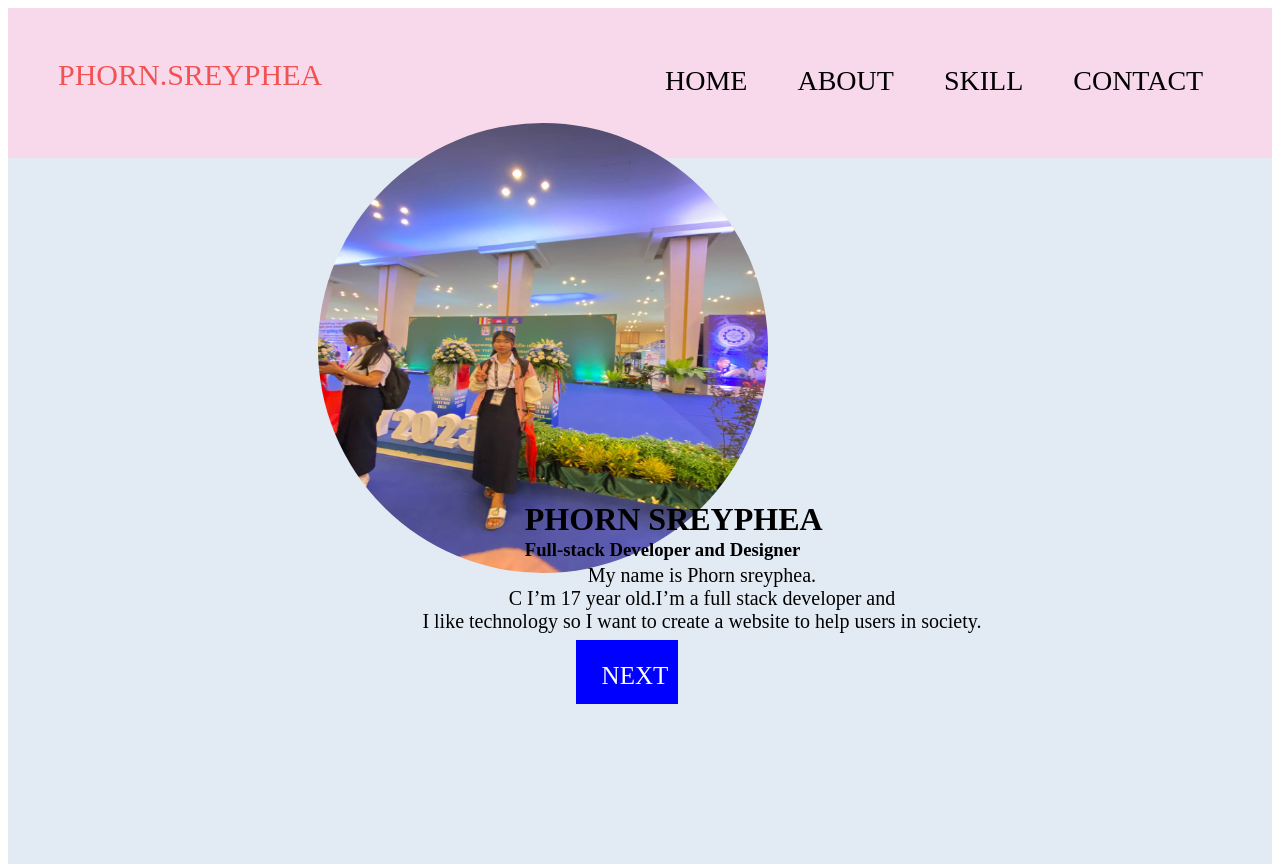
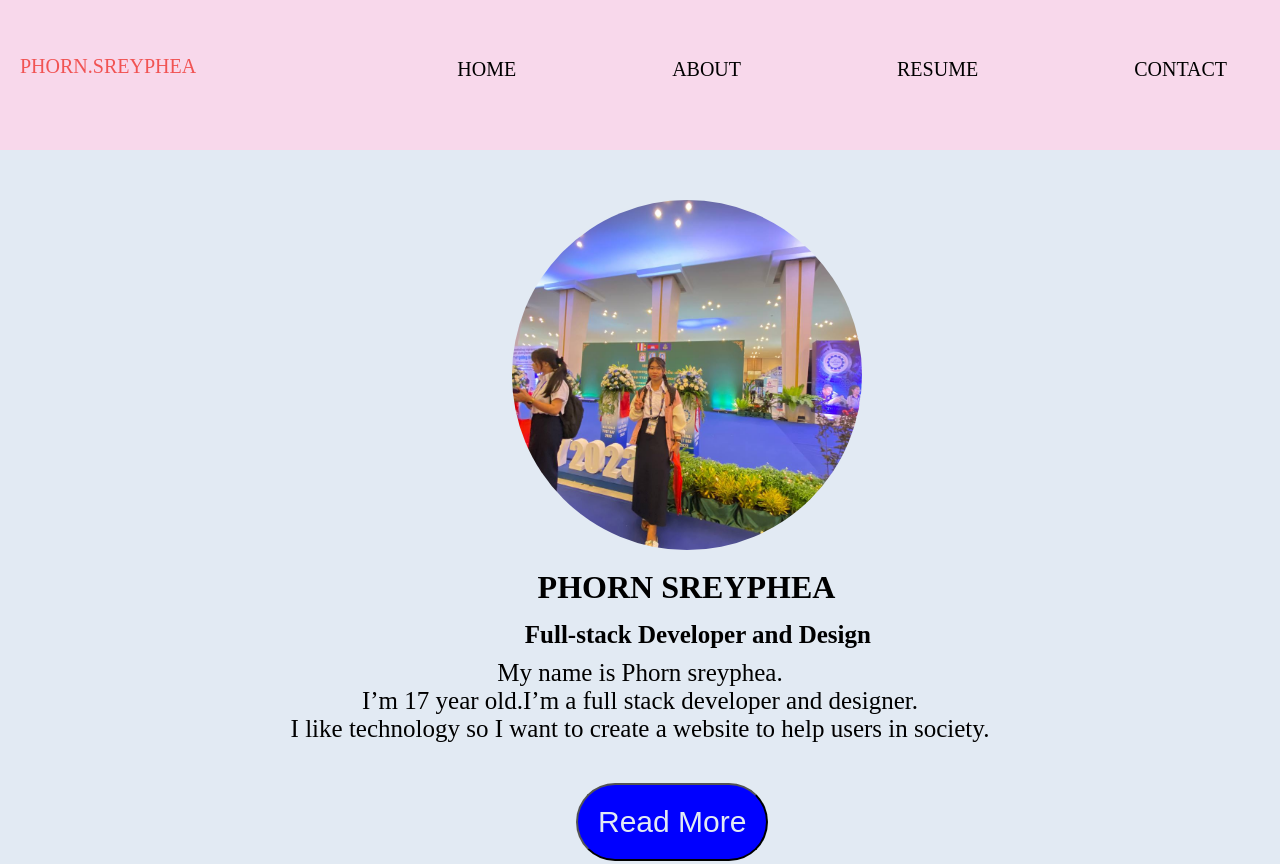
Before and after one commit to sreypheaphorn/sreyphea123, a plain HTML site: page index.html in a window 1280 px wide. Shown: the top 864 px of the page. Drawn offline with Linux system fonts and the light colour scheme.

Commit message:
create about page and contact page fixd figma

```diff
--- /dev/null
+++ b/about.css
@@ -0,0 +1,126 @@
+.container {
+    width: 100%;
+    height: 1000px;
+    background-color: #E2EAF3;
+}
+
+.menu-bar {
+    width: 100%;
+    height: 15%;
+    background-color: #F8D8EB;
+    display: flex;
+    justify-content: space-between;
+}
+
+.logo a {
+    font-size: 20px;
+    color: #F15353;
+    float: right;
+    margin-top: 70px;
+    margin-left: 30px;
+    transition: 0.3s ease;
+    text-decoration: none;
+}
+
+.logo a:hover {
+    transform: scale(1.1);
+    border-bottom: 2px solid red;
+    color: red;
+}
+
+.menu {
+
+    width: 80%;
+    height: auto;
+    display: block;
+    text-decoration: none;
+
+}
+
+.menu ul {
+    list-style-type: none;
+    float: right;
+
+}
+
+.menu ul li {
+    float: left;
+    justify-content: center;
+    margin-left: 100px;
+    margin-top: 55px;
+
+}
+
+.menu ul li a {
+    display: block;
+    justify-content: none;
+    margin-right: 50px;
+    padding: 3px;
+    color: black;
+    font-size: 20px;
+    font-weight: 25px;
+    float: left;
+    text-decoration: none;
+
+
+}
+
+.menu ul li a:hover {
+    border-bottom: 2px solid red;
+    color: red;
+}
+
+.content img {
+    width: 450px;
+    height: 450px;
+    border-radius: 50%;
+    margin-left: 90px;
+    margin-top: 90px;
+    object-fit: cover;
+
+}
+
+.content input {
+    font-size: 20px;
+    background-color: blue;
+    padding: 15px 15px;
+    color: #E2EAF3;
+    border-radius: 40px;
+    margin-top: 60px;
+    margin-left: 13%;
+}
+
+.menuabout h1 {
+    width: 50%;
+    height: 50%;
+    float: right;
+    /* background-color: yellowgreen; */
+    margin-top: -550px;
+    font-size: 3rem;
+}
+
+.menuabout p {
+    font-size: 30px;
+    width: 50%;
+    height: 50%;
+    float: right;
+    margin-top: -450px
+}
+.icon ul{
+    list-style-type: none;
+    float:right;
+    margin-top: -250px;
+}
+
+.icon ul li a{
+    margin-right: 30rem;
+    text-decoration: none;
+    list-style-type: none;
+    font-size: 25px;
+    margin-bottom: -50px;
+
+}
+.icon ul li i{
+    font-size: 25px;
+    line-height: 3rem;
+}
--- /dev/null
+++ b/contect.css
@@ -0,0 +1,74 @@
+.container{
+    width: 100%;
+    height: 1000px;
+    background-color:#E2EAF3;
+}
+.menu-bar {
+
+    display: flex;
+    justify-content: space-between;
+    width: 100%;
+    height: 15%;
+    background-color: #F8D8EB;
+}
+.logo a {
+    font-size: 20px;
+    color: #F15353;
+    float: right;
+    margin-top: 70px;
+    margin-left: 30px;
+    transition: 0.3s ease;
+    text-decoration: none;
+}
+
+.logo a:hover {
+    transform: scale(1.1);
+    border-bottom: 2px solid red;
+    color: red;
+}
+.menu {
+    width: 80%;
+    height: auto;
+    display: block;
+    text-decoration: none;
+}
+.menu ul{
+    list-style-type: none;
+    float: right;
+}
+.menu ul li{
+    float: left;
+    justify-content: center;
+
+
+}
+.menu ul li a {
+    display: block;
+    justify-content: none;
+    margin-right: 50px;
+    padding: 3px;
+    color: black;
+    font-size: 20px;
+    font-weight: 25px;
+    float: left;
+    text-decoration: none;
+    margin-top: 50px;
+
+
+}
+
+.menu ul li a:hover {
+    border-bottom: 2px solid red;
+    color: red;
+}
+.contect h1{
+    margin-left: 5%;
+    margin-top: 3%;
+    font-size: 3rem;
+}
+.input-box input {
+    width: 80%;
+    height: 30px;
+
+
+}
--- a/index.html
+++ b/index.html
@@ -1,5 +1,6 @@
 <!DOCTYPE html>
 <html lang="en">
+
 <head>
     <meta charset="UTF-8">
     <meta name="viewport" content="width=device-width, initial-scale=1.0">
@@ -7,40 +8,42 @@
 
     <title>Document</title>
 </head>
+
 <body>
     <div class="container">
         <div class="menu-bar">
-            <div class="logo">PHORN.SREYPHEA</div>
+            <div class="logo">
+                <a href="index.html">PHORN.SREYPHEA</a>
+            </div>
             <div class="menu">
                 <ul>
                     <li>
-                        <a href="#">HOME</a>
+                        <a href="index.html">HOME</a>
                     </li>
                     <li>
-                        <a href="#">ABOUT</a>
+                        <a href="about.html">ABOUT</a>
                     </li>
                     <li>
-                        <a href="#">SKILL</a>
+                        <a href="#">RESUME</a>
                     </li>
                     <li>
-                        <a href="#">CONTACT</a>
+                        <a href="contect.html#">CONTACT</a>
                     </li>
                 </ul>
             </div>
 
-     <div class="box-img">
-        <img src="pictures.jpeg" alt=""></div>
-        <div class="txt">
-            <h1>PHORN SREYPHEA</h1>
-            <h3>Full-stack Developer and Designer</h3>
-            <p>   My name is Phorn sreyphea. <br>
-              C I’m 17 year old.I’m a full stack developer and  <br>
-                 I like technology so I want to create a website to help users in society.</p>
         </div>
-     </div>
-            <div class="box1">
-            <a href="#">NEXT</a>
-            </div>
+        <main class="content">
+            <img src="images/pictures.jpeg" alt="">
+            <h2>PHORN SREYPHEA</h2>
+            <h3> Full-stack Developer and Design</h3>
+            <p>My name is Phorn sreyphea. <br>
+                I’m 17 year old.I’m a full stack developer and designer. <br>
+                I like technology so I want to create a website to help users in society.</p>
+            <input type="button" value="Read More">
+
+        </main>
     </div>
 </body>
+
 </html>
--- a/style.css
+++ b/style.css
@@ -1,163 +1,135 @@
-.container{
+* {
+    padding: 0;
+    margin: 0;
+}
+
+.container {
     width: 100%;
     height: 1000px;
-    background-color: #E2EAF3;
+    background-color:#E2EAF3;
+
+}
+
+.menu-bar {
+
     display: flex;
-    justify-content: center;
-    /* margin-left: 5%; */
-}
-.menu-bar{
+    justify-content: space-between;
     width: 100%;
     height: 15%;
     background-color: #F8D8EB;
-}
-.logo{
-    width: 20%;
-    height: 100%;
-    overflow: hidden;
-    /* background-color: blue; */
-    color:#F15353 ;
-    font-size: 30px;
-    padding: 50px;
-    float: left;
-}
-.menu{
-    width: 50%;
-    height: auto;
-    overflow: hidden;
-    /* background-color: blue; */
-    position: absolute;
-    top: 5%;
-    left: 50%;
-    display: block;
-    /* padding: 25px; */
-    text-decoration: none;
-}
-.menu ul{
-    margin: 0;
-    padding: 0;
-    list-style-type: none;
-    /* float: right; */
-}
-.menu ul li{
-    float: left;
-}
-.menu ul li a{
-    display: block;
-    padding: 25px;
-    text-decoration: none;
-    color: black;
-    font-size: 28px;
-    font-weight: 25px;
-    /* text-transform: uppercase; */
-
-}
-.menu ul li a :hover{
-    background-color: #E2EAF3;
-    color: blue;
-
-}
-.box-img{
-    border-radius: 50%;
-}
-.box-img img{
-    position: absolute;
-    border-radius: 50%;
-    width: 450px;
-    height: 450px;
-    right: 40%;
-    margin-top: 9%;
-    text-align: center;
-
-}
-.txt h1{
-    position: absolute;
-    top: 60%;
-    left: 41%;
-}
-.txt h3{
-    position: absolute;
-    top: 65%;
-    left: 41%;
-}
-.txt p{
-    position: absolute;
-    top: 68%;
-    left: 33%;
-    /* text-align: center; */
-    text-align: center;
-    font-size: 20px;
 
 
 }
-.box1{
-    width: 8%;
-    height: 8%;
-    background-color: blue;
-    text-align: center;
-    position: absolute;
-    top: 80%;
-    left: 45%;
-    /* border-radius: 45%; */
 
-}
-.box1 a{
-
-    color: white;
-    font-size: 25px;
-    position: absolute;
-    top: 35%;
-    left: 25%;
-    text-decoration: none;
-}
-/* .contain-about{
-    width: 100%;
-    background-color: aquamarine;
-} */
-.img-about img{
-    position: absolute;
-    border-radius: 50%;
-    width: 500px;
-    height: 500px;
-    right: 65%;
-    margin-top: 9%;
-    text-align: center;
-}
-.txt-about h1{
-    font-size: 50px;
-    position: absolute;
-    top:20% ;
-    left: 50%;
-}
-.txt-about p{
-    font-size: 30px;
-    position: absolute;
-    top:30% ;
-    left: 50%;
-    text-align: left;
-}
-.box2{
-    width: 11%;
-    height: 9%;
-    background-color: blue;
-    text-align: center;
-    position: absolute;
-    top: 75%;
-    left: 16%;
-    border-radius: 40px;
-
-}
-.box2 a{
-
-    color: white;
-    font-size: 30px;
-    position: absolute;
-    top: 35%;
-    left: 20%;
+.logo a {
+    /* width: 20%;
+    height: 100%; */
+    font-size: 20px;
+    color: #F15353;
+    float: right;
+    margin-top: 55px;
+    margin-left: 20px;
+    transition: 0.3s ease;
     text-decoration: none;
 
 }
-.icon ul li i{
-    font-size: 30px;
+.logo a:hover{
+    transform: scale(1.1);
+    border-bottom: 2px solid red;
+    color: red;
+}
+
+.menu {
+
+    width: 80%;
+    height: auto;
+    display: block;
+    text-decoration: none;
 
 }
+
+.menu ul {
+    list-style-type: none;
+    float: right;
+
+}
+
+.menu ul li {
+    float: left;
+    justify-content: center;
+    margin-left: 100px;
+    margin-top: 55px;
+
+}
+
+.menu ul li a {
+    display: block;
+    justify-content: none;
+    margin-right: 50px;
+    padding: 3px;
+    color: black;
+    font-size: 20px;
+    font-weight: 25px;
+    float: left;
+    text-decoration: none;
+    /* transition: 0.3s ease; */
+
+
+}
+.menu ul li a:hover{
+    border-bottom: 2px solid red;
+    color: red;
+}
+
+main.content img {
+    /* border: 2rem solid blue; */
+    border-radius: 50%;
+    width: 350px;
+    height: 350px;
+    object-fit: cover;
+    margin-top: 50px;
+    margin-left: 40%;
+
+
+}
+.content{
+    width: 100%;
+    height: auto;
+    /* background-color: blue; */
+    /* margin-top: 20%; */
+    align-items: center;
+
+
+}
+
+.content h2{
+    color: black;
+    /* margin-top: 15px; */
+    /* float: right; */
+    margin-left: 42%;
+    padding-top: 15px;
+    font-size: 2rem;
+}
+.content h3{
+    margin-left: 41%;
+    padding-top: 15px;
+    font-size: 25px;
+
+}
+.content p{
+    /* margin-left: 5%; */
+    padding-top: 10px;
+    text-align: center;
+    font-size: 25px;
+}
+.content input{
+    /* width: 30px;
+    height: 30px; */
+    margin-left: 45%;
+    margin-top: 40px;
+    font-size: 30px;
+    background-color: blue;
+    padding: 20px;
+    color: #E2EAF3;
+    border-radius: 40px;
+}
```
Also changed, not shown: about.html (added, +80 -0 lines), contect.html (added, +55 -0 lines), index1.html (deleted, +0 -73 lines), about-img.jpg (renamed from p1.jpeg), images/about.svg (renamed from about.svg), images/about1.png (renamed from about1.png), images/contact.png (renamed from contact.png), images/home.png (renamed from home.png), images/p1.jpeg (added), images/pictures.jpeg (renamed from pictures.jpeg), images/skills.png (renamed from skills.png).
